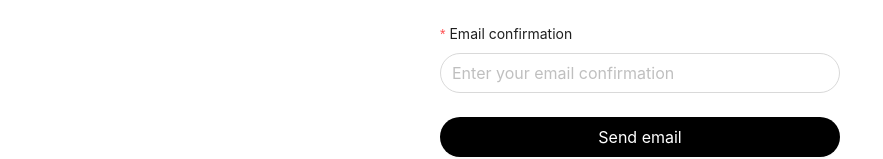
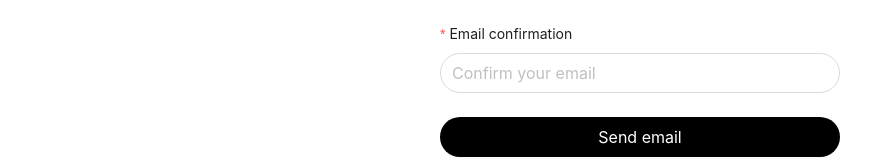
Before and after one commit to Immotep-EIP/Immotep, a React (Vite) app in the folder Code/Web/: page / in a window 1280 px wide. Both pictures are taken after a click on the element "Forgot password ?". Shown: the part 241-400 px from the top of the page, without its empty margins (0-883 px from the left). Built offline with nearby package versions, Linux system fonts and the light colour scheme; no server answers.

Commit message:
feat(i18n) : all text are replaced by i18n && you can change the language in the settings

```diff
--- a/Code/Web/src/components/MainLayout/MainLayout.tsx
+++ b/Code/Web/src/components/MainLayout/MainLayout.tsx
@@ -1,6 +1,7 @@
 import React, { useEffect, useState } from 'react';
+import { useTranslation } from 'react-i18next'
 import { useNavigate, useLocation, Outlet } from 'react-router-dom';
-import { Button, Layout, Menu } from 'antd';
+import { Button, Layout, Menu, Tooltip } from 'antd';
 import RealProprtyIcon from '@/assets/icons/realProperty.png';
 import Overview from '@/assets/icons/overview.png';
 import Messages from '@/assets/icons/messages.png';
@@ -15,15 +16,15 @@ const { Content, Sider } = Layout;
 
 const items = [
   {
-    label: 'Overview',
+    label: 'components.button.overview',
     key: NavigationEnum.OVERVIEW,
     icon: <img src={Overview} alt="Overview" className={style.menuIcon} /> },
   {
-    label: 'Real property',
+    label: 'components.button.realProperty',
     key: NavigationEnum.REAL_PROPERTY,
     icon: <img src={RealProprtyIcon} alt="Real Property" className={style.menuIcon} /> },
   {
-    label: 'Messages',
+    label: 'components.button.messages',
     key: NavigationEnum.MESSAGES,
     icon: <img src={Messages} alt="Messages" className={style.menuIcon} /> }
 ];
@@ -35,9 +36,16 @@ const MainLayout: React.FC = () => {
   const navigate = useNavigate();
   const { goToSettings, goToMyProfile } = useNavigation();
 
+  const { t } = useTranslation();
+
   useEffect(() => {
     setSelectedTab(location.pathname);
   }, [location.pathname]);
+
+  const translatedItems = items.map(item => ({
+    ...item,
+    label: t(item.label)
+  }));
 
   return (
     <div className={style.pageContainer}>
@@ -47,6 +55,10 @@ const MainLayout: React.FC = () => {
           <span className={style.headerTitle}>Immotep</span>
         </div>
         <div className={style.rightPartHeader}>
+          <Tooltip
+            title={t('components.button.settings')}
+            placement='bottom'
+          >
             <Button
               shape='circle'
               style={{ marginRight: 10 }}
@@ -57,6 +69,11 @@ const MainLayout: React.FC = () => {
             >
               <img src={Settings} alt="Settings" style={{ width: 20, height: 20 }} />
             </Button>
+          </Tooltip>
+          <Tooltip
+            title={t('components.button.myProfile')}
+            placement='bottom'
+          >
             <Button
               shape='circle'
               style={{ marginRight: 10 }}
@@ -67,6 +84,7 @@ const MainLayout: React.FC = () => {
             >
               <img src={Me} alt="Me" style={{ width: 20, height: 20 }} />
             </Button>
+          </Tooltip>
         </div>
       </div>
       <Layout>
@@ -75,7 +93,7 @@ const MainLayout: React.FC = () => {
             theme="light"
             selectedKeys={[selectedTab]}
             mode="inline"
-            items={items}
+            items={translatedItems}
             onClick={(e) => {
               setSelectedTab(e.key);
               navigate(e.key);
--- a/Code/Web/src/translation/i18n.tsx
+++ b/Code/Web/src/translation/i18n.tsx
@@ -3,9 +3,11 @@ import i18n from 'i18next'
 import { initReactI18next } from 'react-i18next'
 
 import en from './locales/en.json'
+import fr from './locales/fr.json'
 
 const resources = {
-  en: { translation: en }
+  en: { translation: en },
+  fr: { translation: fr }
 }
 
 i18n.use(initReactI18next).init({
--- a/Code/Web/src/translation/locales/en.json
+++ b/Code/Web/src/translation/locales/en.json
@@ -5,6 +5,11 @@
         "label": "Email",
         "placeholder": "Enter your email",
         "error": "Please fill your email."
+      },
+      "emailConfirmation": {
+        "label": "Email confirmation",
+        "placeholder": "Confirm your email",
+        "error": "Please fill your email confirmation."
       },
       "password": {
         "label": "Password",
@@ -31,7 +36,13 @@
       "signIn": "Sign in",
       "signUp": "Sign up",
       "rememberMe": "Remember me",
-      "askForgotPassword": "Forgot password ?"
+      "askForgotPassword": "Forgot password ?",
+      "sendEmail": "Send email",
+      "overview": "Overview",
+      "realProperty": "Real property",
+      "messages": "Messages",
+      "settings": "Settings",
+      "myProfile": "My profile"
     }
   },
   "pages": {
@@ -53,6 +64,14 @@
       "emailAlreadyUsed": "This email is already used.",
       "confirmPasswordError": "Passwords do not match.",
       "fillFields": "Please fill all fields."
+    },
+    "forgotPassword": {
+      "title": "Forgot password",
+      "description": "Please enter your email to reset your password.",
+      "sendEmailSuccess": "An email has been sent to reset your password.",
+      "sendEmailError": "An error occurred while trying to send the email, please try again.",
+      "emailsDontMatch": "Emails do not match.",
+      "fillFields": "Please fill all fields."
     }
   }
 }
--- /dev/null
+++ b/Code/Web/src/translation/locales/fr.json
@@ -0,0 +1,77 @@
+{
+  "components": {
+    "input": {
+      "email": {
+        "label": "E-mail",
+        "placeholder": "Entrez votre e-mail",
+        "error": "Veuillez remplir votre e-mail."
+      },
+      "emailConfirmation": {
+        "label": "Confirmation de l'e-mail",
+        "placeholder": "Confirmez votre e-mail",
+        "error": "Veuillez remplir la confirmation de l'e-mail."
+      },
+      "password": {
+        "label": "Mot de passe",
+        "placeholder": "Entrez votre mot de passe",
+        "error": "Veuillez remplir votre mot de passe."
+      },
+      "confirmPassword": {
+        "label": "Confirmer le mot de passe",
+        "placeholder": "Confirmez votre mot de passe",
+        "error": "Veuillez remplir la confirmation du mot de passe."
+      },
+      "firstName": {
+        "label": "Prénom",
+        "placeholder": "Entrez votre prénom",
+        "error": "Veuillez remplir votre prénom."
+      },
+      "lastName": {
+        "label": "Nom",
+        "placeholder": "Entrez votre nom",
+        "error": "Veuillez remplir votre nom."
+      }
+    },
+    "button": {
+      "signIn": "Se connecter",
+      "signUp": "S'inscrire",
+      "rememberMe": "Se souvenir de moi",
+      "askForgotPassword": "Mot de passe oublié ?",
+      "sendEmail": "Envoyer un e-mail",
+      "overview": "Aperçu",
+      "realProperty": "Bien immobilier",
+      "messages": "Messages",
+      "settings": "Paramètres",
+      "myProfile": "Mon profil"
+    }
+  },
+  "pages": {
+    "login": {
+      "title": "Bienvenue à nouveau !",
+      "description": "Veuillez entrer vos informations pour vous connecter.",
+      "dontHaveAccount": "Vous n'avez pas de compte ?",
+      "connectionSuccess": "Vous êtes maintenant connecté.",
+      "connectionError": "Une erreur est survenue lors de la connexion, veuillez réessayer.",
+      "fillFields": "Veuillez remplir tous les champs."
+    },
+    "register": {
+      "title": "Créer un compte",
+      "description": "Rejoignez immotep pour votre tranquillité d'esprit !",
+      "agreeTerms": "J'accepte les Conditions Générales, la Politique de Confidentialité et les Frais",
+      "alreadyHaveAccount": "Vous avez déjà un compte ?",
+      "registerSuccess": "Vous êtes maintenant inscrit.",
+      "registerError": "Une erreur est survenue lors de l'inscription, veuillez réessayer.",
+      "emailAlreadyUsed": "Cet e-mail est déjà utilisé.",
+      "confirmPasswordError": "Les mots de passe ne correspondent pas.",
+      "fillFields": "Veuillez remplir tous les champs."
+    },
+    "forgotPassword": {
+      "title": "Mot de passe oublié",
+      "description": "Veuillez entrer votre e-mail pour réinitialiser votre mot de passe.",
+      "sendEmailSuccess": "Un e-mail a été envoyé pour réinitialiser votre mot de passe.",
+      "sendEmailError": "Une erreur est survenue lors de l'envoi de l'e-mail, veuillez réessayer.",
+      "emailsDontMatch": "Les e-mails ne correspondent pas.",
+      "fillFields": "Veuillez remplir tous les champs."
+    }
+  }
+}
--- a/Code/Web/src/views/Authentification/ForgotPassword/ForgotPassword.tsx
+++ b/Code/Web/src/views/Authentification/ForgotPassword/ForgotPassword.tsx
@@ -1,4 +1,5 @@
 import React from "react";
+import { useTranslation } from "react-i18next";
 import { Button, Input, Form, message } from "antd";
 import type { FormProps } from 'antd';
 import AuthentificationPage from "@/components/AuthentificationPage/AuthentificationPage";
@@ -12,25 +13,29 @@ type FieldType = {
 
 const ForgotPassword: React.FC = () => {
   const { goToLogin } = useNavigation();
+  const { t } = useTranslation();
 
   const onFinish: FormProps<FieldType>['onFinish'] = (values) => {
     if (values.email !== values.emailConfirmation) {
-      message.error('Email and email confirmation do not match');
+      message.error(t('pages.forgotPassword.emailsDontMatch'));
       return;
     }
     if (!values) {
+      message.error(t('pages.forgotPassword.sendEmailError'));
+    } else {
+      message.success(t('pages.forgotPassword.sendEmailSuccess'));
       goToLogin();
     }
   };
 
   const onFinishFailed: FormProps<FieldType>['onFinishFailed'] = () => {
-    message.error('An error occured, please try again');
+    message.error(t('pages.forgotPassword.fillFields'));
   };
 
   return (
     <AuthentificationPage
-      title="Forgot password"
-      subtitle="Please enter your email to reset your password."
+      title={t('pages.forgotPassword.title')}
+      subtitle={t('pages.forgotPassword.description')}
     >
       <Form
         name="basic"
@@ -42,31 +47,39 @@ const ForgotPassword: React.FC = () => {
         style={{ width: '90%', maxWidth: '400px' }}
       >
         <Form.Item
-          label="Email"
+          label={t('components.input.email.label')}
           name="email"
-          rules={[{ required: true, message: 'Please input your email!' }]}
+          rules={[{ required: true, message: t('components.input.email.error') }]}
         >
-          <Input className='input' size="large" placeholder="Enter your email" />
+          <Input
+            className='input'
+            size="large"
+            placeholder={t('components.input.email.placeholder')}
+          />
         </Form.Item>
 
         <Form.Item
-          label="Email confirmation"
+          label={t('components.input.emailConfirmation.label')}
           name="emailConfirmation"
-          rules={[{ required: true, message: 'Please input your email confirmation!' }]}
+          rules={[{ required: true, message: t('components.input.emailConfirmation.error') }]}
         >
-          <Input className='input' size="large" placeholder="Enter your email confirmation" />
+          <Input
+            className='input'
+            size="large"
+            placeholder={t('components.input.emailConfirmation.placeholder')}
+          />
         </Form.Item>
 
         <Form.Item>
           <Button
             className="submitButton"
-            // htmlType="submit"
-            onClick={goToLogin}
+            htmlType="submit"
+            // onClick={goToLogin}
             size="large"
             color="default"
             variant="solid"
           >
-            Send email
+            {t('components.button.sendEmail')}
           </Button>
         </Form.Item>
 
--- a/Code/Web/src/views/Settings/Settings.module.css
+++ b/Code/Web/src/views/Settings/Settings.module.css
@@ -0,0 +1,5 @@
+.layoutContainer {
+  display: flex;
+  flex-direction: column;
+  gap: 1rem;
+}
--- a/Code/Web/src/views/Settings/Settings.tsx
+++ b/Code/Web/src/views/Settings/Settings.tsx
@@ -1,10 +1,24 @@
-import React from "react";
-import style from './Settings.module.css';
+import React from 'react'
+import i18n from 'i18next'
+import { Button } from 'antd'
+import style from './Settings.module.css'
 
-const Settings: React.FC = () => (
+const Settings: React.FC = () => {
+
+  const switchLanguage = (language: string) => {
+    i18n.changeLanguage(language)
+  }
+
+  return (
     <div className={style.layoutContainer}>
-      Settings
+      <Button color="primary" size="large" onClick={() => switchLanguage('fr')}>
+        fr
+      </Button>
+      <Button color="primary" size="large" onClick={() => switchLanguage('en')}>
+        en
+      </Button>
     </div>
-  );
+  )
+}
 
-export default Settings;
+export default Settings
```
Lines whose indentation alone changed are shown as unchanged.
